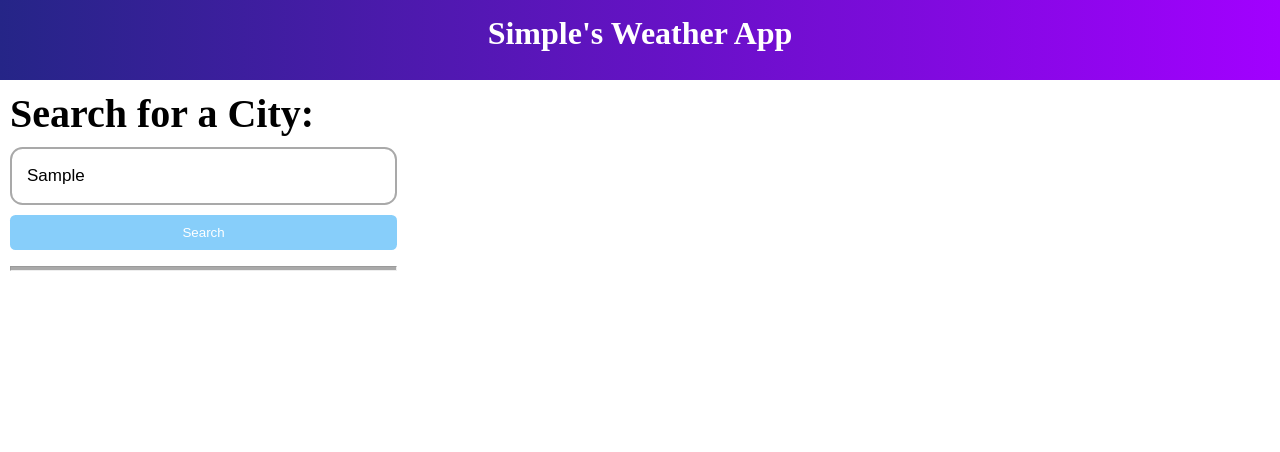
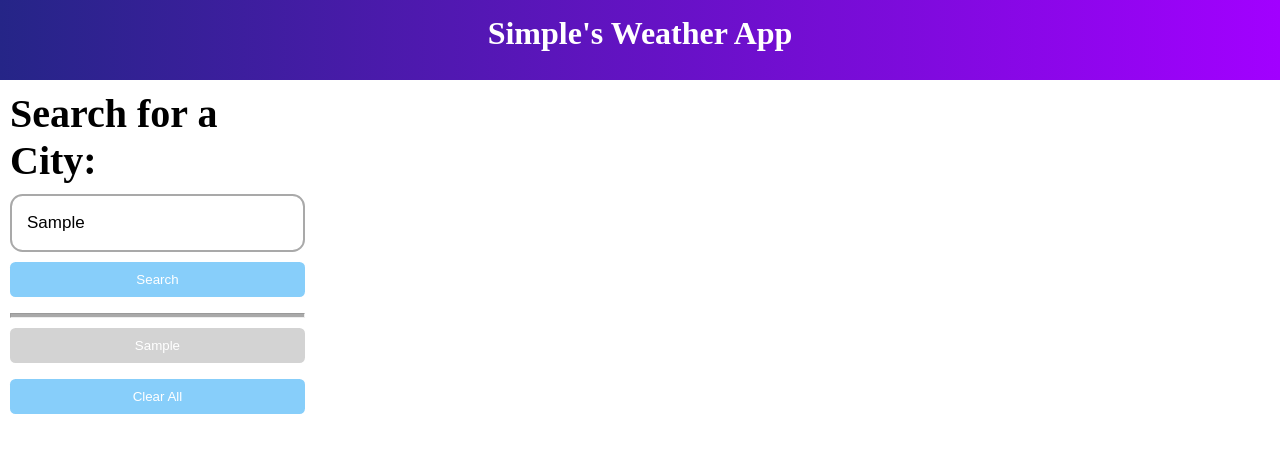
Before and after one commit to Jukphillips/Simples-Weather-App, a plain HTML site: page index.html in a window 1280 px wide. Both pictures are taken after typing "Sample" into the empty fields and a click on the button "Search". Drawn offline with nearby package versions, Linux system fonts and the light colour scheme.

Commit message:
Created side bar with search and functional storing for names as buttons, with functional clear button

```diff
--- a/Assets/app.js
+++ b/Assets/app.js
@@ -0,0 +1,64 @@
+// Declaring search button
+var searchBtn = document.getElementById('searchButton')
+//Declaring clear button
+var clearBtn = document.getElementById('clearButton')
+
+
+// declaring input var
+
+
+// declaring recent searches bar
+var recentSearches = document.getElementById('recentSearches')
+
+
+
+//declaring array of stored cities
+citiesList = []
+
+
+
+//search function
+function search(event) {
+    event.preventDefault();
+    var userInput = document.getElementById('searchInput').value.trim();
+
+
+    clearBtn.style.display = 'block';
+
+    var storedCitiesList = JSON.parse(localStorage.getItem('citiesList'))
+
+    if( storedCitiesList !== null) {
+        citiesList = storedCitiesList;
+    }
+
+    citiesList.push({UserCity: userInput })
+   localStorage.setItem('CitiesList', JSON.stringify(citiesList));
+    displayRecentSearches();
+
+   }
+
+function displayRecentSearches() {
+    for (var i = 0; i < citiesList.length; i++) {
+       var listBtnsearches = document.createElement('button');
+       listBtnsearches.textContent = citiesList[i].UserCity;
+       listBtnsearches.setAttribute("id", "recentSearchesDisplay")
+       listBtnsearches.setAttribute("class", "searchFormat")
+
+       recentSearches.appendChild(listBtnsearches)
+}
+}
+
+function clearSearch() {
+    clearBtn.style.display = 'none';
+    localStorage.clear();
+    location.reload();
+}
+
+
+
+
+
+// event listener for search Button
+searchBtn.addEventListener('click', search)
+// event listener for clear button
+clearBtn.addEventListener('click', clearSearch)
--- a/Assets/style.css
+++ b/Assets/style.css
@@ -18,12 +18,14 @@
   color: white;
 }
 
-/* Search column stuff */
+main {
+  display: flex;
+}
 
 /* Search Basic Formtating */
 .searchFormat {
   margin: 5px;
-  width: 55%;
+  width: 48%;
 }
 
 /* Parent */
@@ -47,8 +49,14 @@
   border-radius: 12.5px;
 }
 
+/* Clear Button */
+#clearButton {
+  display: none;
+}
+
 /* Search Button */
-#searchButton {
+#searchButton,
+#clearButton {
   background-color: lightskyblue;
   color: white;
   border: none;
@@ -62,3 +70,12 @@ hr {
   height: 5px;
   background-color: darkgrey;
 }
+
+#recentSearchesDisplay {
+  background-color: lightgrey;
+  color: white;
+  border: none;
+  padding: 10px;
+  margin-bottom: 11px;
+  border-radius: 5.5px;
+}
--- a/index.html
+++ b/index.html
@@ -15,18 +15,34 @@
     </header>
 
         <!-- Search Bar & Locally Saved Buttons-->
+    <main>
         <aside id="searchBar" class="searchFormat">
             <h1 id='searchH1' class="searchFormat"><strong>Search for a City:</strong></h1>
             <input id="searchInput" class="searchFormat" placeholder="Denver">
             <button id="searchButton" class="searchFormat">  Search </button>
             <hr class="searchFormat">
+
+            <div  class="SearchFormat">
+                <div id="recentSearches">
+
+                </div>
+                <button id="clearButton" class="searchFormat">Clear All</button>
+            </div>
         </aside>
+        <section>
+
+
+
+        </section>
+
+    </main>
 
 
 
 
+<script src="https://code.jquery.com/jquery-3.6.0.js" integrity="sha256-H+K7U5CnXl1h5ywQfKtSj8PCmoN9aaq30gDh27Xc0jk="
+    crossorigin="anonymous"></script>
+<script src="Assets/app.js"></script>
 
-
-<script src="Assets/app.js"></script>
 </body>
 </html>
```
Lines whose indentation alone changed are shown as unchanged.
